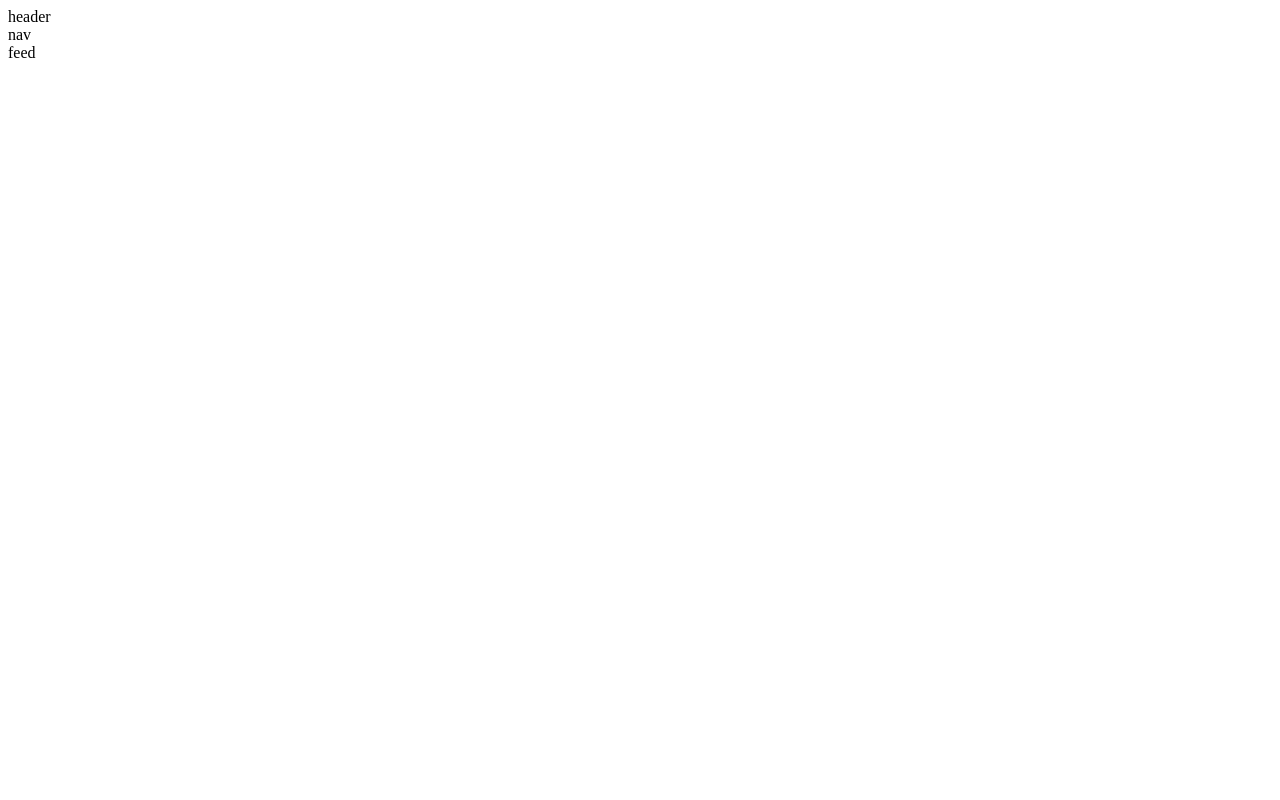
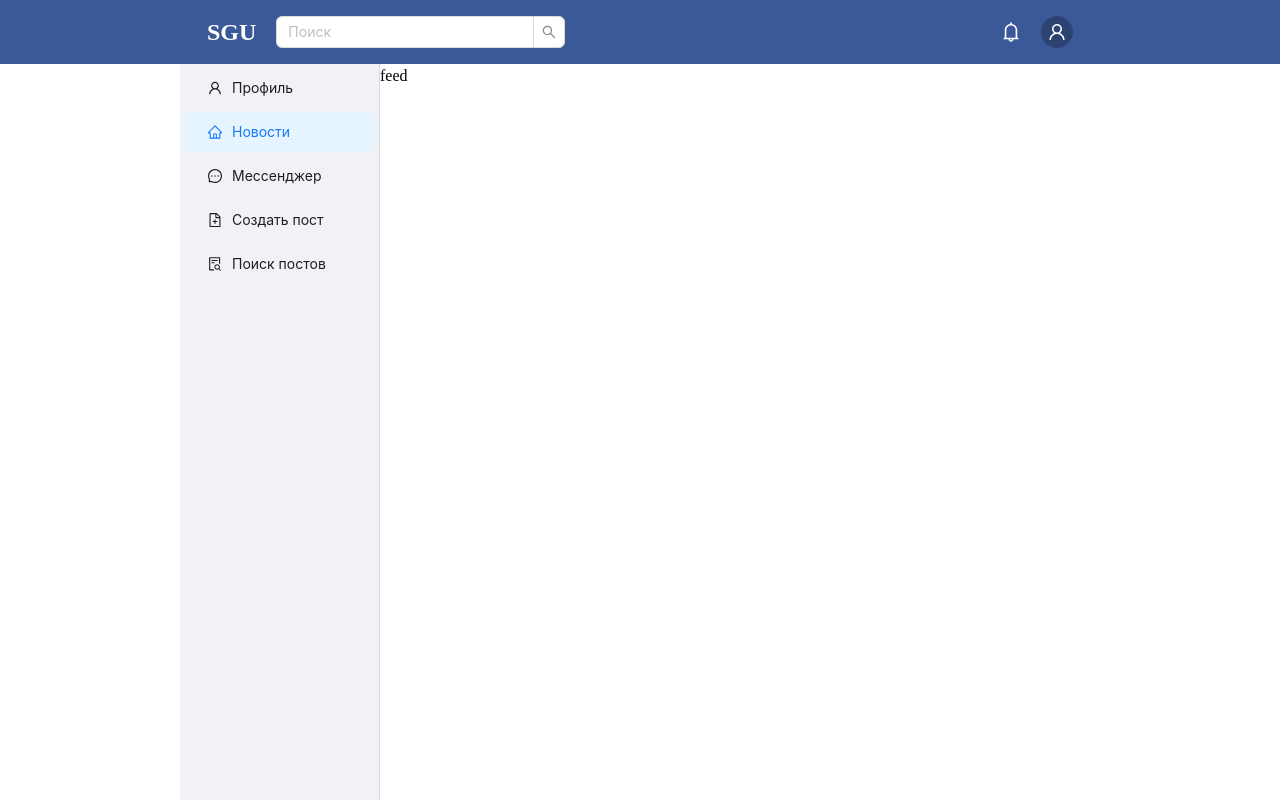
Before and after one commit to LVSTDVNCE/social-media, a React (Vite) app in the folder client/: page / in a window 1280 px wide. Built offline with nearby package versions, Linux system fonts and the light colour scheme.

Commit message:
styled layout (header & sidebar)

```diff
--- a/client/package.json
+++ b/client/package.json
@@ -10,6 +10,7 @@
     "preview": "vite preview"
   },
   "dependencies": {
+    "@ant-design/icons": "^5.5.1",
     "antd": "^5.21.5",
     "react": "^18.3.1",
     "react-dom": "^18.3.1",
--- a/client/src/components/Layout/Header/Header.tsx
+++ b/client/src/components/Layout/Header/Header.tsx
@@ -1,7 +1,71 @@
 import React from 'react'
+import { Layout, Input, Avatar, Badge, Menu, Dropdown } from 'antd'
+import { BellOutlined, UserOutlined } from '@ant-design/icons'
+import { Link } from 'react-router-dom'
+
+const { Header: AntHeader } = Layout
+const { Search } = Input
+
+const headerStyles: React.CSSProperties = {
+	display: 'flex',
+	justifyContent: 'space-between',
+	alignItems: 'center',
+	padding: '0 207px',
+	backgroundColor: '#3b5998',
+	position: 'relative',
+	zIndex: 1,
+}
+
+const logoStyles: React.CSSProperties = {
+	fontSize: 24,
+	color: '#fff',
+	fontWeight: 'bold',
+}
+
+const iconStyles: React.CSSProperties = {
+	fontSize: 20,
+	color: '#fff',
+	marginLeft: 20,
+	cursor: 'pointer',
+}
 
 const Header: React.FC = () => {
-	return <div>header</div>
+	const profileMenu = (
+		<Menu>
+			<Menu.Item key='0'>
+				<Link to='/UserProfile'>Мой профиль</Link>
+			</Menu.Item>
+			<Menu.Item key='1'>
+				<Link to='/'>Настройки</Link>
+			</Menu.Item>
+			<Menu.Divider />
+			<Menu.Item key='2'>Выйти</Menu.Item>
+		</Menu>
+	)
+
+	return (
+		<AntHeader style={headerStyles}>
+			<div style={{ display: 'flex', alignItems: 'center', gap: '20px' }}>
+				<Link to='/' style={logoStyles}>
+					SGU
+				</Link>
+				<Search placeholder='Поиск' allowClear style={{ maxWidth: 400 }} />
+			</div>
+
+			<div style={{ display: 'flex', alignItems: 'center' }}>
+				<Badge>
+					<BellOutlined style={iconStyles} />
+				</Badge>
+
+				<Dropdown overlay={profileMenu} trigger={['click']}>
+					<Avatar
+						style={{ marginLeft: 20, cursor: 'pointer' }}
+						icon={<UserOutlined />}
+					/>
+				</Dropdown>
+			</div>
+		</AntHeader>
+	)
 }
 
 export default Header
--- a/client/src/components/Layout/Layout.module.sass
+++ b/client/src/components/Layout/Layout.module.sass
@@ -1,2 +1,2 @@
-// .layoutWrapper
-//   display: flex
+.layoutWrapper
+  display: flex
--- a/client/src/components/Layout/SideBar/SideBar.tsx
+++ b/client/src/components/Layout/SideBar/SideBar.tsx
@@ -1,7 +1,56 @@
+// SideBar.tsx
 import React from 'react'
+import { Menu } from 'antd'
+import {
+	FileAddOutlined,
+	FileSearchOutlined,
+	HomeOutlined,
+	MessageOutlined,
+	UserOutlined,
+} from '@ant-design/icons'
+import { Link, useLocation } from 'react-router-dom'
+
+const { Item } = Menu
+
+// Стили для боковой панели
+const sidebarStyles: React.CSSProperties = {
+	marginLeft: 180,
+	width: 200,
+	marginTop: -64,
+	paddingTop: 64,
+	height: '100vh',
+	backgroundColor: '#f0f2f5',
+	borderRight: '1px solid #d9d9d9',
+	overflow: 'hidden',
+}
 
 const SideBar: React.FC = () => {
-	return <div>nav</div>
+	const location = useLocation()
+
+	return (
+		<Menu
+			mode='inline'
+			selectedKeys={[location.pathname]}
+			style={sidebarStyles}
+			defaultSelectedKeys={['/']}
+		>
+			<Item key='/UserProfile' icon={<UserOutlined />}>
+				<Link to='/UserProfile'>Профиль</Link>
+			</Item>
+			<Item key='/' icon={<HomeOutlined />}>
+				<Link to='/'>Новости</Link>
+			</Item>
+			<Item key='/Messenger' icon={<MessageOutlined />}>
+				<Link to='/Messenger'>Мессенджер</Link>
+			</Item>
+			<Item key='/NewPost' icon={<FileAddOutlined />}>
+				<Link to='/NewPost'>Создать пост</Link>
+			</Item>
+			<Item key='/SearchPage' icon={<FileSearchOutlined />}>
+				<Link to='/SearchPage'>Поиск постов</Link>
+			</Item>
+		</Menu>
+	)
 }
 
 export default SideBar
--- /dev/null
+++ b/client/src/main.css
@@ -0,0 +1,68 @@
+/* 1. Use a more-intuitive box-sizing model */
+*,
+*::before,
+*::after {
+	box-sizing: border-box;
+}
+
+/* 2. Remove default margin */
+* {
+	margin: 0;
+}
+
+body {
+	/* 3. Add accessible line-height */
+	line-height: 1.5;
+	/* 4. Improve text rendering */
+	-webkit-font-smoothing: antialiased;
+}
+
+/* 5. Improve media defaults */
+img,
+picture,
+video,
+canvas,
+svg {
+	display: block;
+	max-width: 100%;
+}
+
+/* 6. Inherit fonts for form controls */
+input,
+button,
+textarea,
+select {
+	font: inherit;
+}
+
+/* 7. Avoid text overflows */
+p,
+h1,
+h2,
+h3,
+h4,
+h5,
+h6 {
+	overflow-wrap: break-word;
+}
+
+/* 8. Improve line wrapping */
+p {
+	text-wrap: pretty;
+}
+h1,
+h2,
+h3,
+h4,
+h5,
+h6 {
+	text-wrap: balance;
+}
+
+/*
+  9. Create a root stacking context
+*/
+#root,
+#__next {
+	isolation: isolate;
+}
--- a/client/src/main.tsx
+++ b/client/src/main.tsx
@@ -2,6 +2,7 @@ import { StrictMode } from 'react'
 import { createRoot } from 'react-dom/client'
 import App from './App.tsx'
 import { BrowserRouter } from 'react-router-dom'
+import './main.css'
 
 createRoot(document.getElementById('root')!).render(
 	<StrictMode>
```
Also changed, not shown: 1 other file (tests, documents, lock files or other folders).
